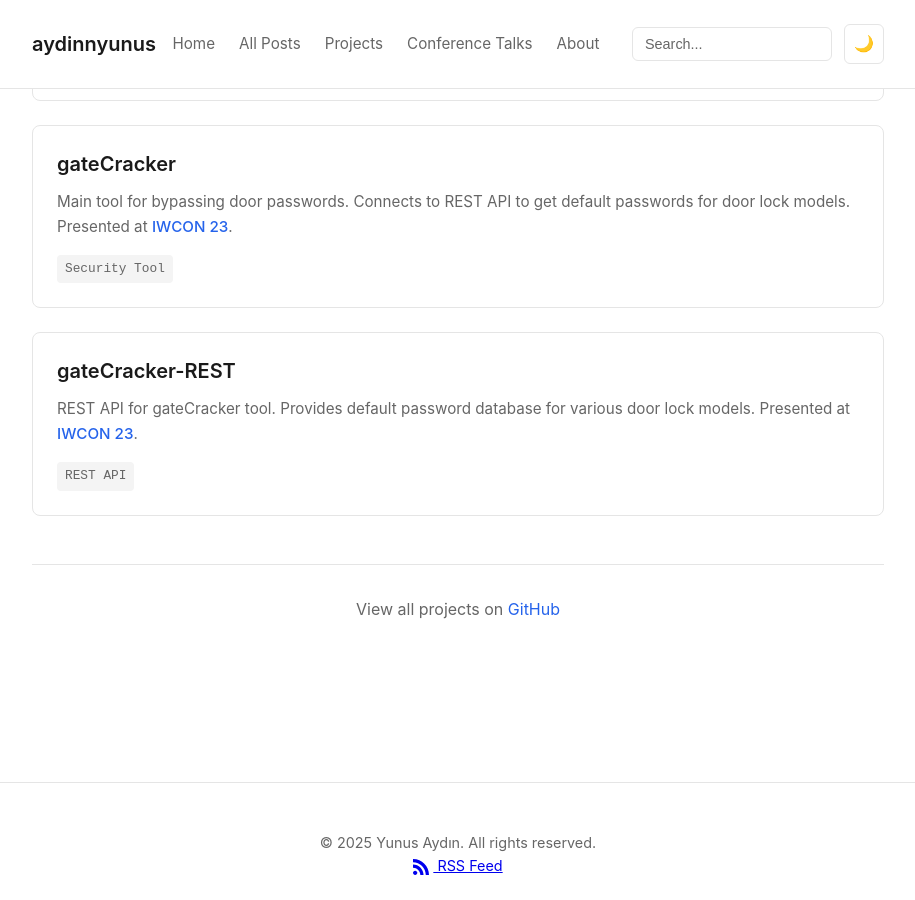
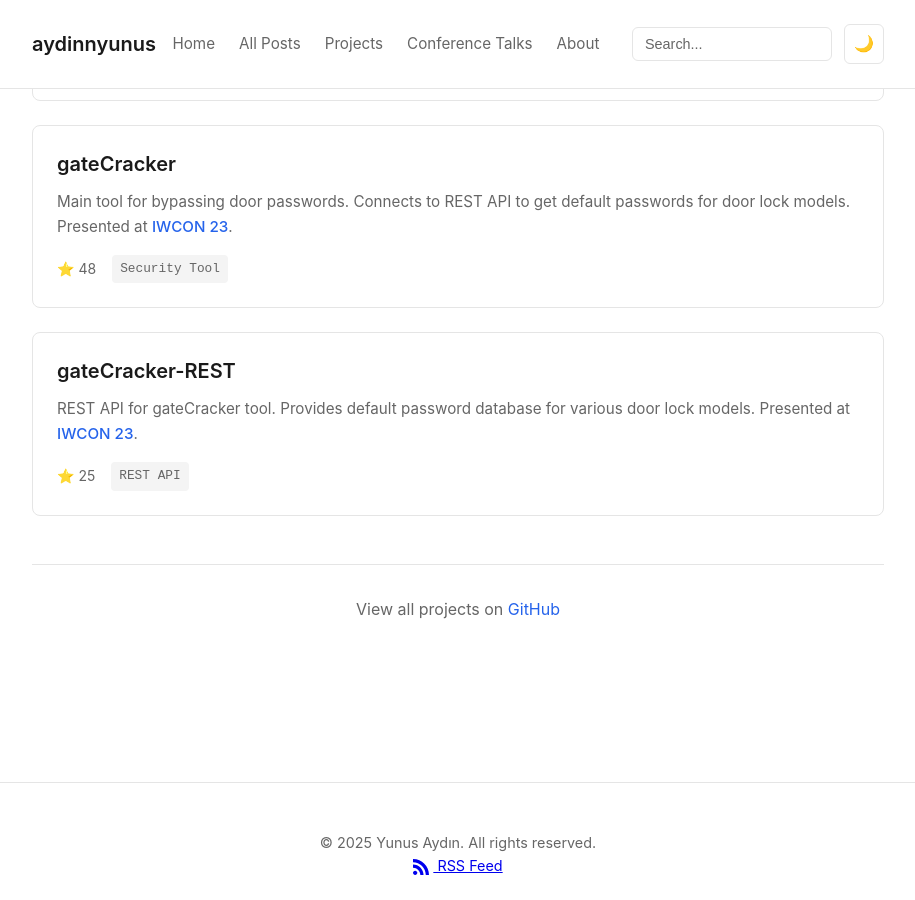
Before and after one commit to aydinnyunus/aydinnyunus.github.io, a Jekyll site: the page built from projects.html, in a window 1280 px wide and 900 px high, scrolled down 1492 px. Shown: the whole window, without its empty margins (182-1097 px from the left). Built offline with Jekyll 4.4.1, drawn with Linux system fonts in a browser that asks for light colours.

Commit message:
Add star counts for gateCracker (48) and gateCracker-REST (25) projects

```diff
--- a/projects.html
+++ b/projects.html
@@ -156,6 +156,7 @@ canonical_url: "https://aydinnyunus.github.io/projects/"
         </div>
         <p class="project-description">Main tool for bypassing door passwords. Connects to REST API to get default passwords for door lock models. Presented at <a href="/talks/#iwcon-23" class="conference-link">IWCON 23</a>.</p>
         <div class="project-meta">
+          <span class="project-stars">⭐ 48</span>
           <span class="project-language">Security Tool</span>
         </div>
       </div>
@@ -171,6 +172,7 @@ canonical_url: "https://aydinnyunus.github.io/projects/"
         </div>
         <p class="project-description">REST API for gateCracker tool. Provides default password database for various door lock models. Presented at <a href="/talks/#iwcon-23" class="conference-link">IWCON 23</a>.</p>
         <div class="project-meta">
+          <span class="project-stars">⭐ 25</span>
           <span class="project-language">REST API</span>
         </div>
       </div>
```
